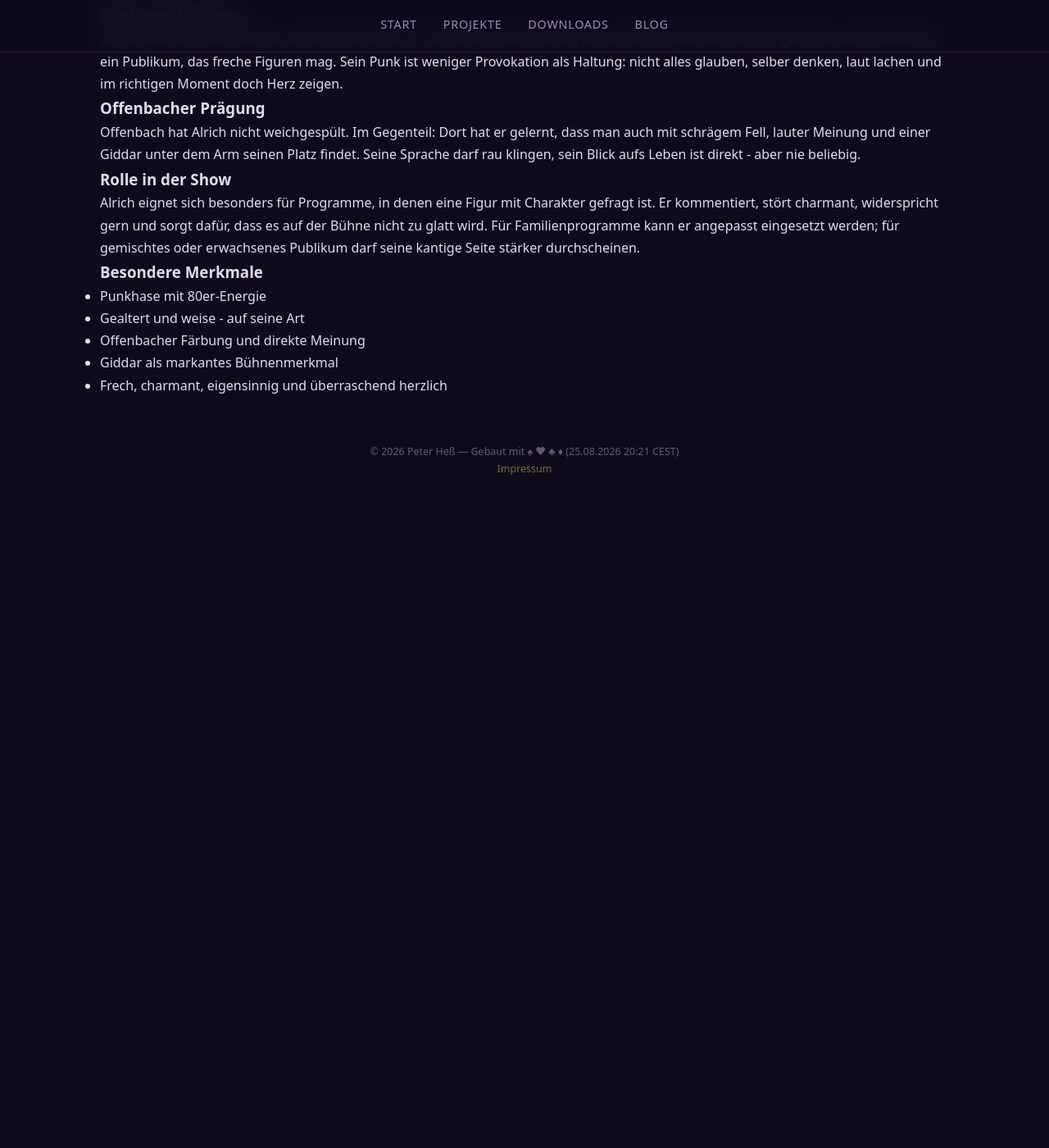
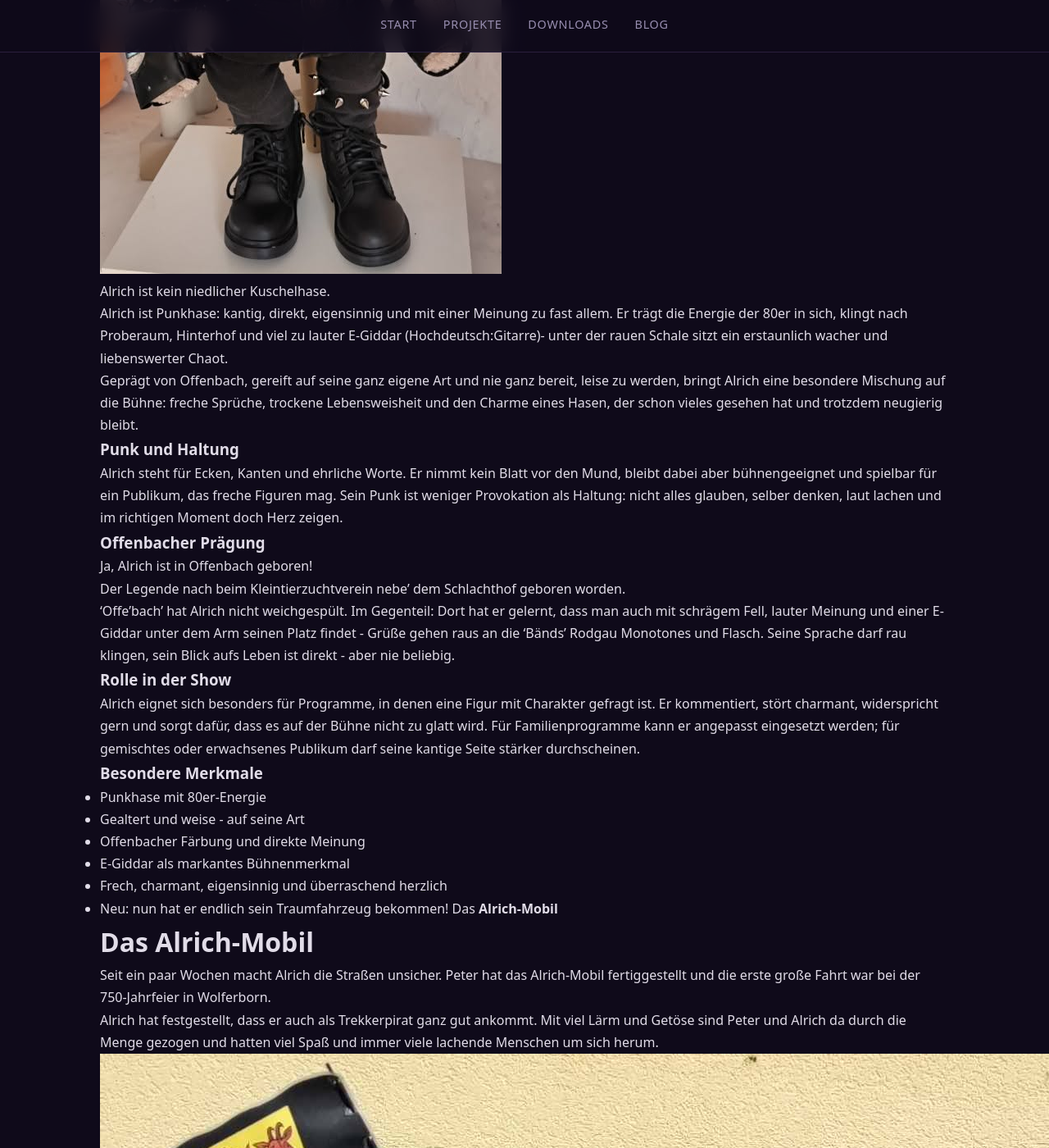
Before and after one commit to hesspet/Zauberhaft, a Jekyll site: the page built from _puppen/alrich.md, in a window 1280 px wide and 1400 px high, scrolled down 605 px. Shown: the whole window at 82% size. Built offline with Jekyll 4.4.1, drawn with Linux system fonts in a browser that asks for light colours; before the commit the page ends 1235 px from its top, so only the background shows below that; some of the changed text lies outside the part shown; grey boxes are pictures that could not be loaded.

Commit message:
New images

```diff
--- a/_puppen/alrich.md
+++ b/_puppen/alrich.md
@@ -7,11 +7,13 @@
 
 ## Alrich der Punkhase
 
-Alrich ist kein niedlicher Kuschelhase. Alrich ist Punkhase: kantig, direkt, eigensinnig und mit einer Meinung zu fast allem. Er trägt die Energie der 80er in sich, klingt nach Proberaum, Hinterhof und viel zu lauter Giddar - aber unter der rauen Schale sitzt ein erstaunlich wacher Kopf.
+<img src="{{ '/assets/puppen/steckbriefe/alrich/Alrich_01.jpg' | relative_url }}" alt="Alrich im Porträt">
+
+Alrich ist kein niedlicher Kuschelhase.
+
+Alrich ist Punkhase: kantig, direkt, eigensinnig und mit einer Meinung zu fast allem. Er trägt die Energie der 80er in sich, klingt nach Proberaum, Hinterhof und viel zu lauter E-Giddar (Hochdeutsch:Gitarre)- unter der rauen Schale sitzt ein erstaunlich wacher und liebenswerter Chaot.
 
 Geprägt von Offenbach, gereift auf seine ganz eigene Art und nie ganz bereit, leise zu werden, bringt Alrich eine besondere Mischung auf die Bühne: freche Sprüche, trockene Lebensweisheit und den Charme eines Hasen, der schon vieles gesehen hat und trotzdem neugierig bleibt.
-
-<img src="{{ '/assets/puppen/steckbriefe/alrich/portrait.jpg' | relative_url }}" alt="Alrich im Porträt">
 
 ### Punk und Haltung
 
@@ -19,7 +21,11 @@
 
 ### Offenbacher Prägung
 
-Offenbach hat Alrich nicht weichgespült. Im Gegenteil: Dort hat er gelernt, dass man auch mit schrägem Fell, lauter Meinung und einer Giddar unter dem Arm seinen Platz findet. Seine Sprache darf rau klingen, sein Blick aufs Leben ist direkt - aber nie beliebig.
+Ja, Alrich ist in Offenbach geboren!
+
+Der Legende nach beim Kleintierzuchtverein nebe' dem Schlachthof geboren worden.
+
+'Offe'bach' hat Alrich nicht weichgespült. Im Gegenteil: Dort hat er gelernt, dass man auch mit schrägem Fell, lauter Meinung und einer E-Giddar unter dem Arm seinen Platz findet - Grüße gehen raus an die 'Bänds' Rodgau Monotones und Flasch. Seine Sprache darf rau klingen, sein Blick aufs Leben ist direkt - aber nie beliebig.
 
 ### Rolle in der Show
 
@@ -30,5 +36,20 @@
 - Punkhase mit 80er-Energie
 - Gealtert und weise - auf seine Art
 - Offenbacher Färbung und direkte Meinung
-- Giddar als markantes Bühnenmerkmal
+- E-Giddar als markantes Bühnenmerkmal
 - Frech, charmant, eigensinnig und überraschend herzlich
+- Neu: nun hat er endlich sein Traumfahrzeug bekommen! Das **Alrich-Mobil**
+
+# Das Alrich-Mobil
+
+Seit ein paar Wochen macht Alrich die Straßen unsicher. Peter hat das Alrich-Mobil fertiggestellt und die erste große Fahrt war bei der 750-Jahrfeier in Wolferborn.
+
+Alrich hat festgestellt, dass er auch als Trekkerpirat ganz gut ankommt. Mit viel Lärm und Getöse sind Peter und Alrich da durch die Menge gezogen und hatten viel Spaß und immer viele lachende Menschen um sich herum.
+
+<img src="{{ '/assets/puppen/steckbriefe/alrich/AlrichOnTour.jpg' | relative_url }}" alt="Alrich in seinem Punk-Mobil">
+
+Alrich meint, dass wäre nicht die letzte große Fahrt gewesen. Peter hat versprochen die Reichweite der Stromversorgung zu verbessern. Alrich fährt umweltbewusst ein E-Piraten-Punk Trekker.
+
+Seit dem letzten Umbau können die Beiden das Alrich-Mobil auch zu einer mobilen Bühne umbauen.
+
+Und Alrich bekommt noch ein paar "Lautsprescher um e bissl' Mukke zu mache'"" - uns schwarnt Schlimmes!
```
Also changed, not shown: assets/puppen/steckbriefe/alrich/AlrichOnTour.jpg (added), assets/puppen/steckbriefe/alrich/Alrich_01.jpg (added).
